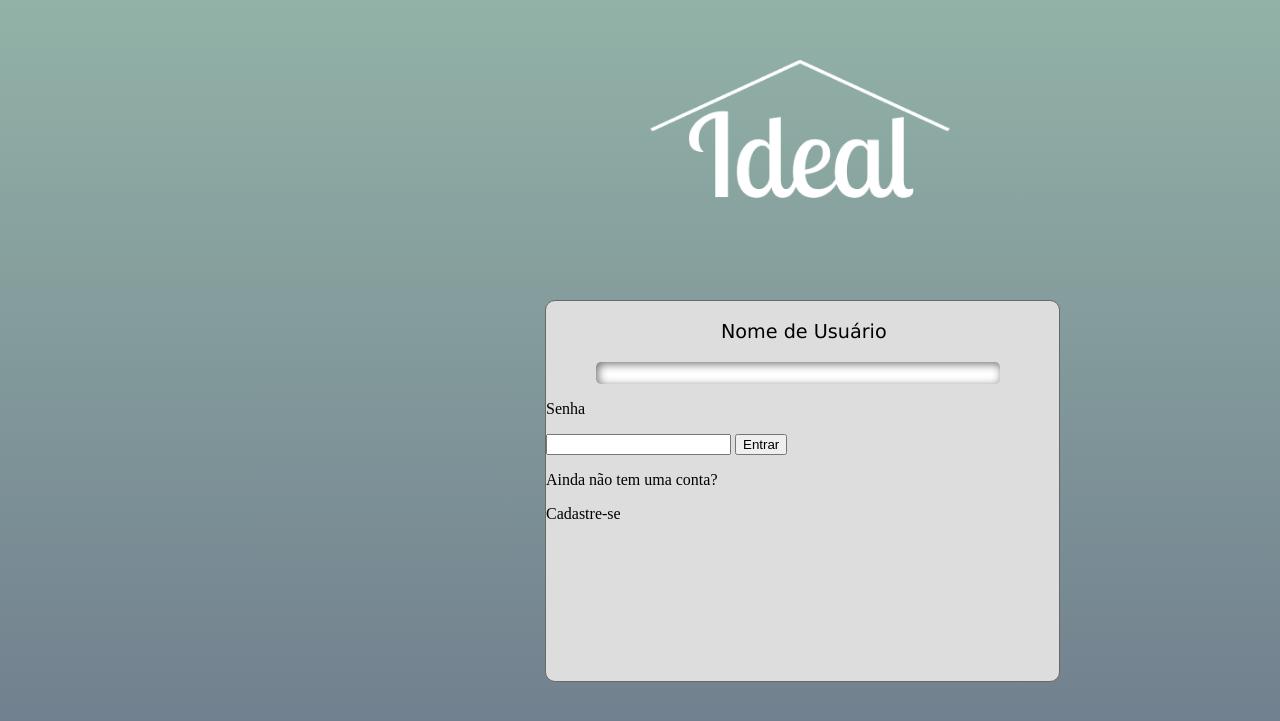
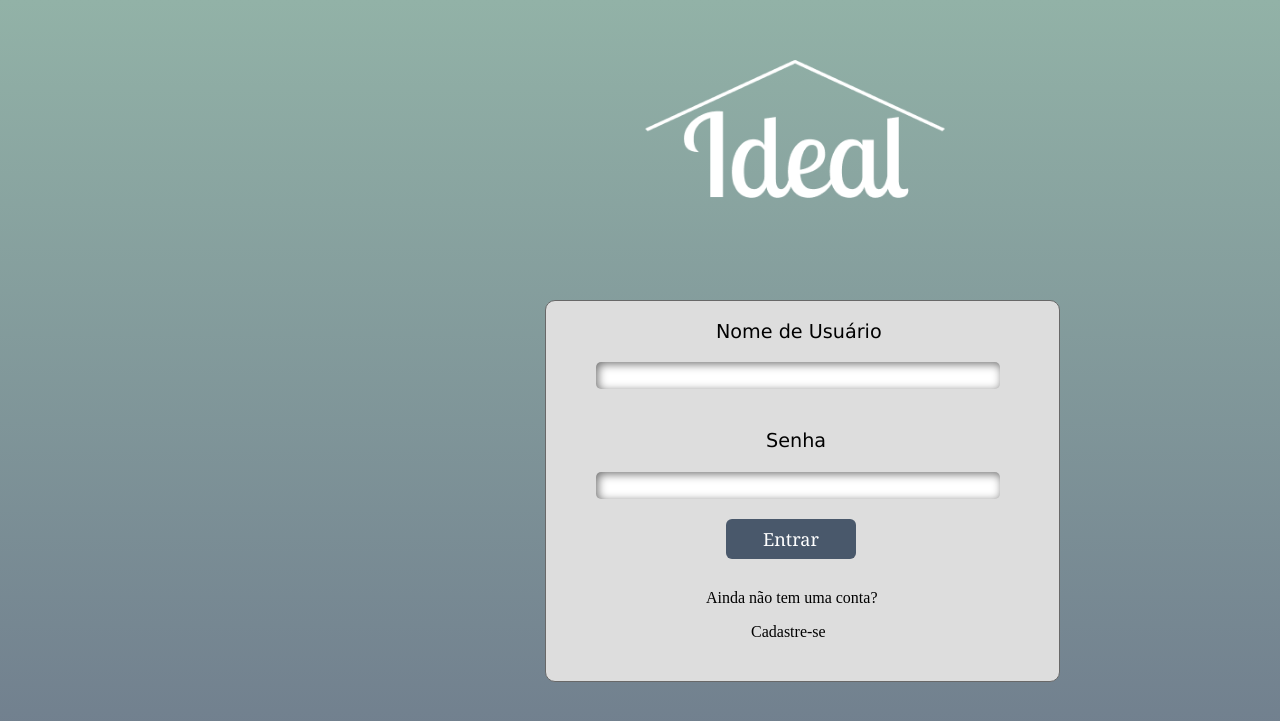
Before and after one commit to YasminFLS/Ideal, a PHP site: page /Login.html in a window 1280 px wide. Shown: the top 721 px of the page. Run offline with PHP 8.4, Linux system fonts and the light colour scheme.

Commit message:
login atualizado

```diff
--- a/Login.html
+++ b/Login.html
@@ -20,6 +20,8 @@
         </p>
         <input class="senha" type="password">
 
+        <br>
+
         <input class="entrar_botao" type="button" value="Entrar">
 
         <p class="pergunta_texto">
--- a/estilo_login.css
+++ b/estilo_login.css
@@ -11,7 +11,7 @@ body
 {
     position: absolute;
     width: 300px;
-    margin-left: 650px;
+    margin-left: 645px;
     margin-top: 60px;
 
 }
@@ -29,7 +29,7 @@ body
 .nome_texto
 {
     font-size: larger;
-    margin-left: 175px;
+    margin-left: 170px;
     font-family:'Lucida Sans Unicode';
 }
 .nome
@@ -37,7 +37,46 @@ body
     width: 400px;
     margin-left: 50px;
     border: 0px;
-    height: 20px;
+    height: 25px;
     border-radius: 5px;
     box-shadow: 2px 2px 10px rgb(112, 112, 112) inset;
 }
+.senha_texto
+{
+    font-size: larger;
+    margin-top: 40px;
+    margin-left: 220px;
+    font-family:'Lucida Sans Unicode';
+}
+.senha
+{
+    width: 400px;
+    margin-left: 50px;
+    border: 0px;
+    height: 25px;
+    border-radius: 5px;
+    box-shadow: 2px 2px 10px rgb(112, 112, 112) inset;
+}
+.entrar_botao
+{
+    background-color: #49586B;
+    color: white;
+    font-family:Georgia, serif;
+    border: 0px;
+    border-radius: 6px;
+    width: 130px;
+    height: 40px;
+    margin-top: 20px;
+    margin-left: 180px;
+    font-size: large;
+    position: absolute;
+}
+.pergunta_texto
+{
+    margin-top: 90px;
+    margin-left: 160px;
+}
+.cadastro_texto
+{
+    margin-left: 205px;
+}
```
